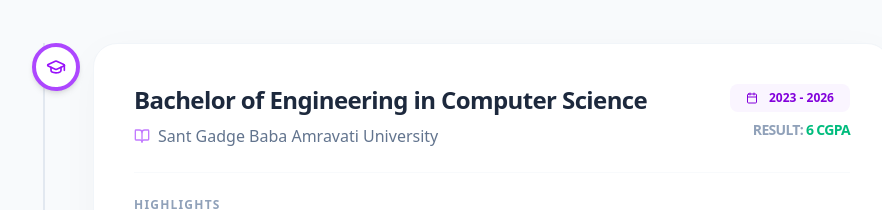
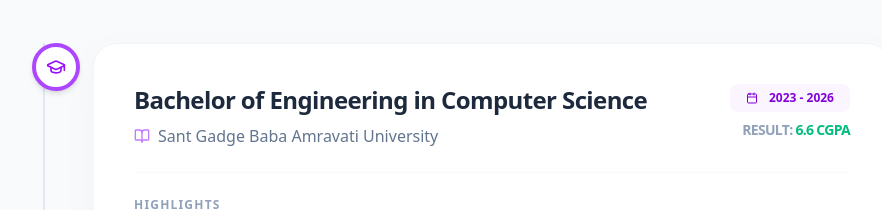
Before and after one commit to arjunchavhan0311/MyPortfolio, a React (Vite) app in the folder MyPortfolioFrontend/: page / in a window 1280 px wide. Shown: the part 3200-3410 px from the top of the page, without its empty margins (197-1079 px from the left). Built offline with nearby package versions, Linux system fonts and the light colour scheme.

Commit message:
Update grade from '6 CGPA' to '6.6 CGPA'

```diff
--- a/MyPortfolioFrontend/src/components/Education.jsx
+++ b/MyPortfolioFrontend/src/components/Education.jsx
@@ -10,7 +10,7 @@ const EducationPage = () => {
       degree: "Bachelor of Engineering in Computer Science",
       institution: "Sant Gadge Baba Amravati University",
       duration: "2023 - 2026",
-      grade: "6 CGPA",
+      grade: "6.6 CGPA",
       // Detailed description as an array for cleaner bullet points
       details: [
         "Mastered Spring Boot, Spring Security, and Microservices architecture.",
```
